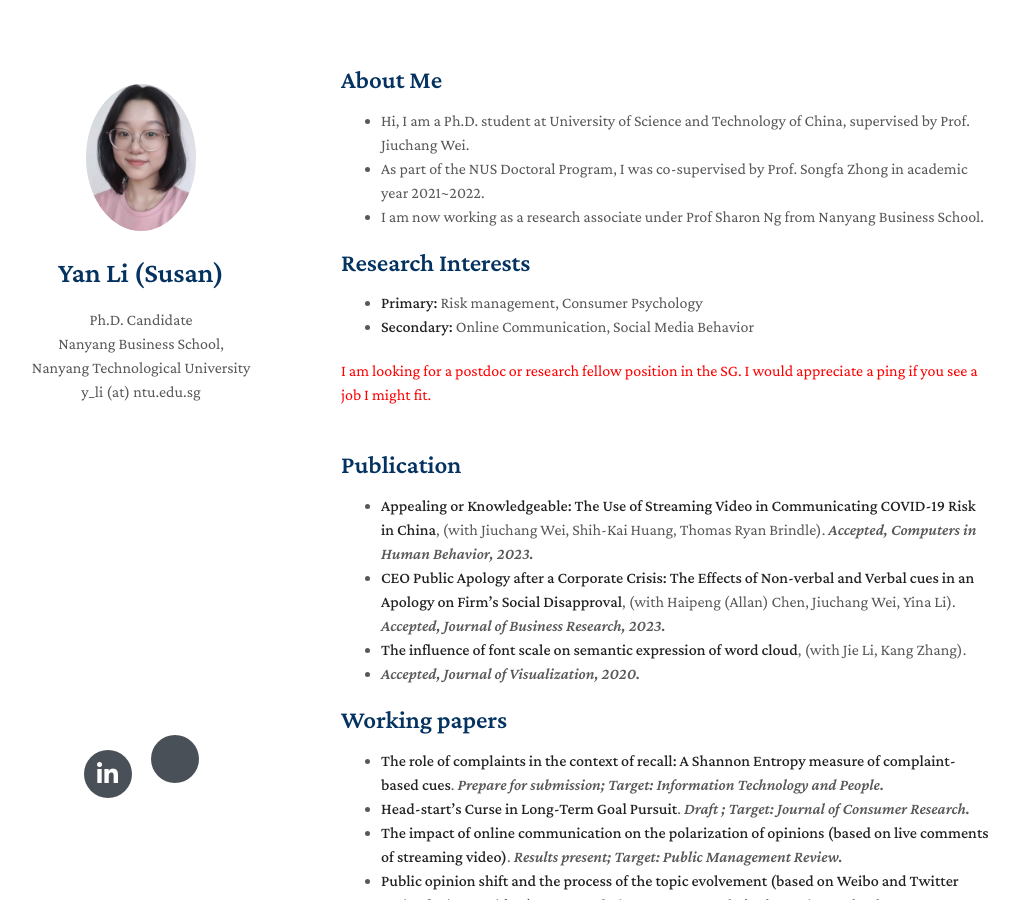
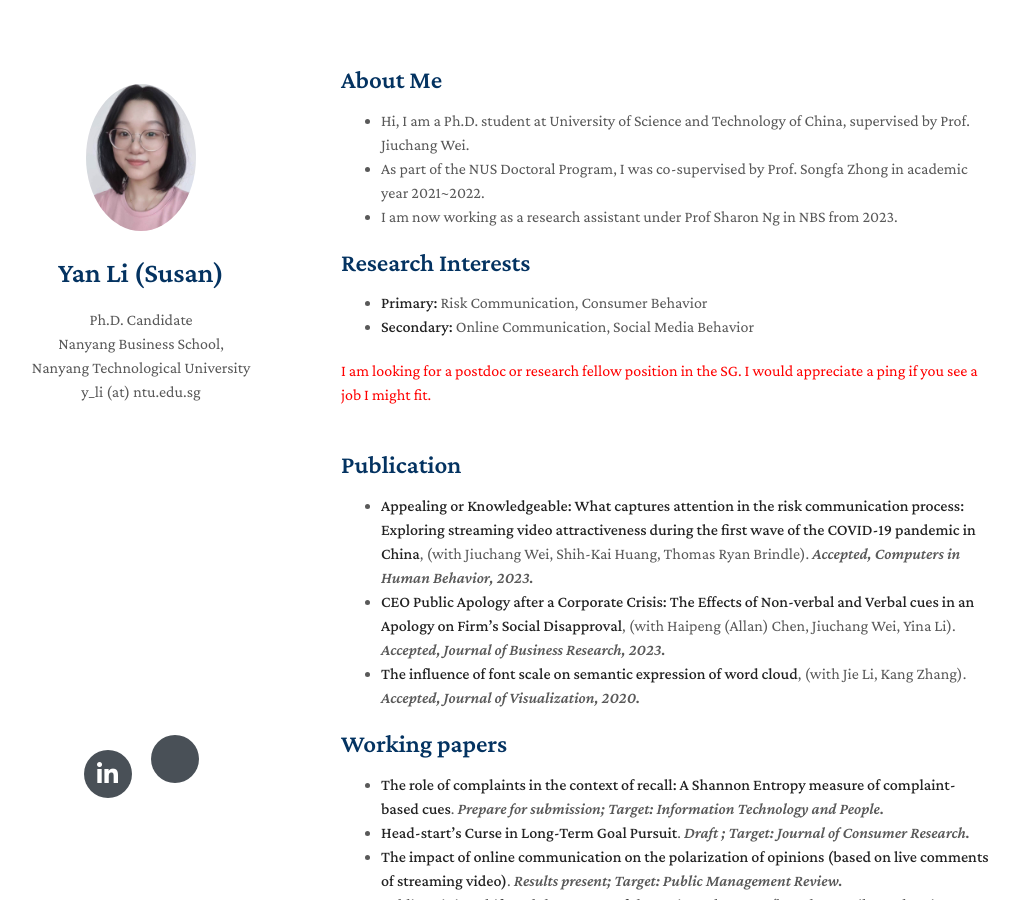
Before and after one commit to Yanli-susan/yanli-susan.github.io, a Jekyll site: the page built from index.md, in a window 1280 px wide and 900 px high. Shown: the whole window, without its empty margins (129-1148 px from the left). Built offline with Jekyll 4.4.1, drawn with Linux system fonts in a browser that asks for light colours; nearby versions of some CDN libraries; a style sheet for code colours, icons or effects is not loaded; our own code applies the rules of GitHub Pages for plain Markdown files.

Commit message:
Update index.md

```diff
--- a/index.md
+++ b/index.md
@@ -6,25 +6,25 @@ layout: homepage
 
 - Hi, I am a Ph.D. student at University of Science and Technology of China, supervised by Prof. Jiuchang Wei.
 - As part of the NUS Doctoral Program, I was co-supervised by Prof. Songfa Zhong in academic year 2021~2022.
-- I am now working as a research associate under Prof Sharon Ng from Nanyang Business School.
+- I am now working as a research assistant under Prof Sharon Ng in NBS from 2023.
 
 ## Research Interests
 
-- **Primary:** Risk management, Consumer Psychology
+- **Primary:** Risk Communication, Consumer Behavior
 - **Secondary:** Online Communication, Social Media Behavior
 
 <font color=red> I am looking for a postdoc or research fellow position in the SG. I would appreciate a ping if you see a job I might fit. </font>
 <br/>
 ## Publication
 
-- **Appealing or Knowledgeable: The Use of Streaming Video in Communicating COVID-19 Risk in
-China**, (with Jiuchang Wei, Shih-Kai Huang, Thomas Ryan Brindle).
-*Accepted, Computers in Human Behavior, 2023.*
+- **Appealing or Knowledgeable: What captures attention in the risk communication process: Exploring
+streaming video attractiveness during the first wave of the COVID-19 pandemic in China**,
+(with Jiuchang Wei, Shih-Kai Huang, Thomas Ryan Brindle). *Accepted, Computers in Human Behavior, 2023.*
 - **CEO Public Apology after a Corporate Crisis: The Effects of Non-verbal and Verbal cues in an
 Apology on Firm's Social Disapproval**, (with Haipeng (Allan) Chen, Jiuchang Wei, Yina Li).
 *Accepted, Journal of Business Research, 2023.*
 - **The influence of font scale on semantic expression of word cloud**, (with Jie Li, Kang Zhang).
-- *Accepted, Journal of Visualization, 2020.*
+*Accepted, Journal of Visualization, 2020.*
 
 
 ## Working papers
```
